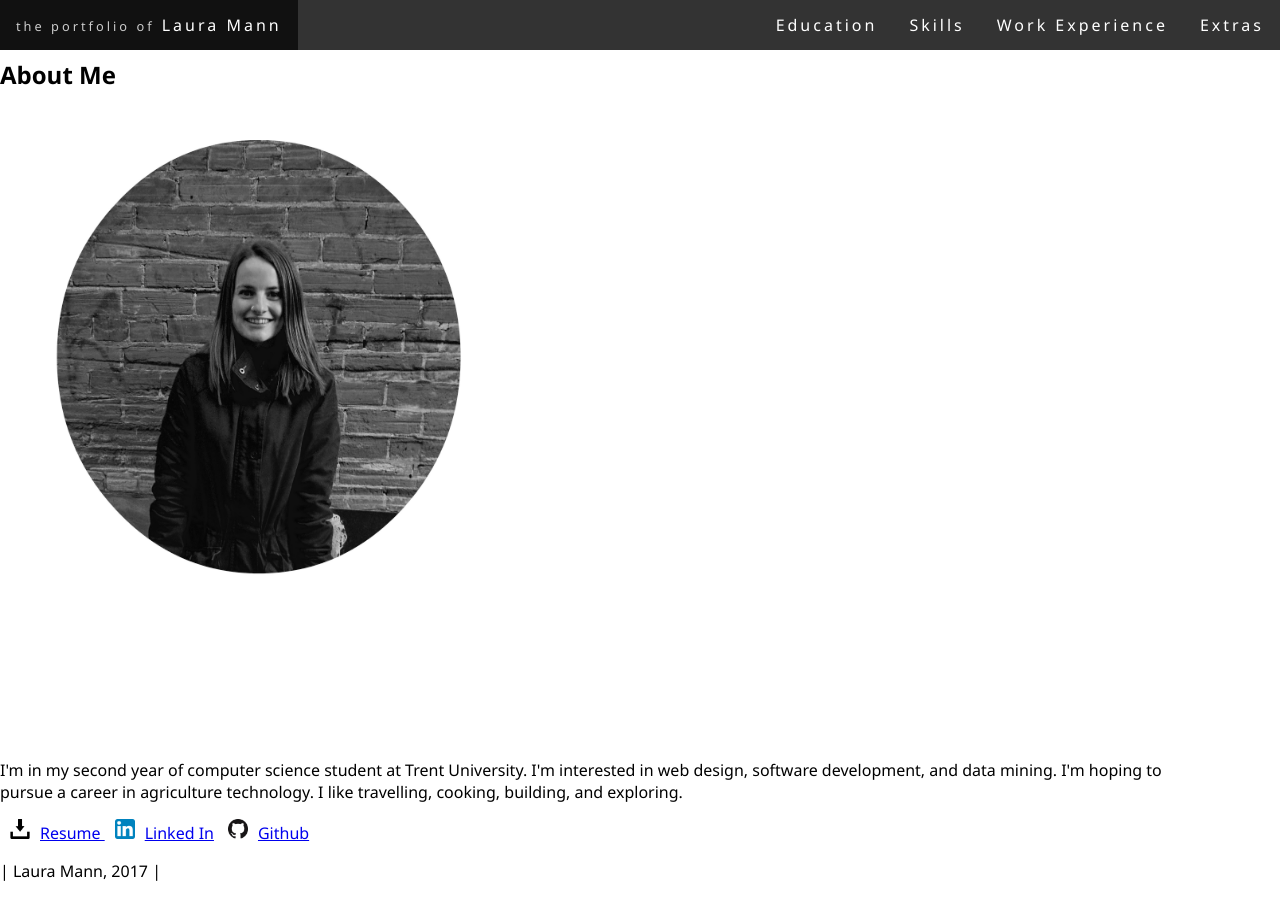
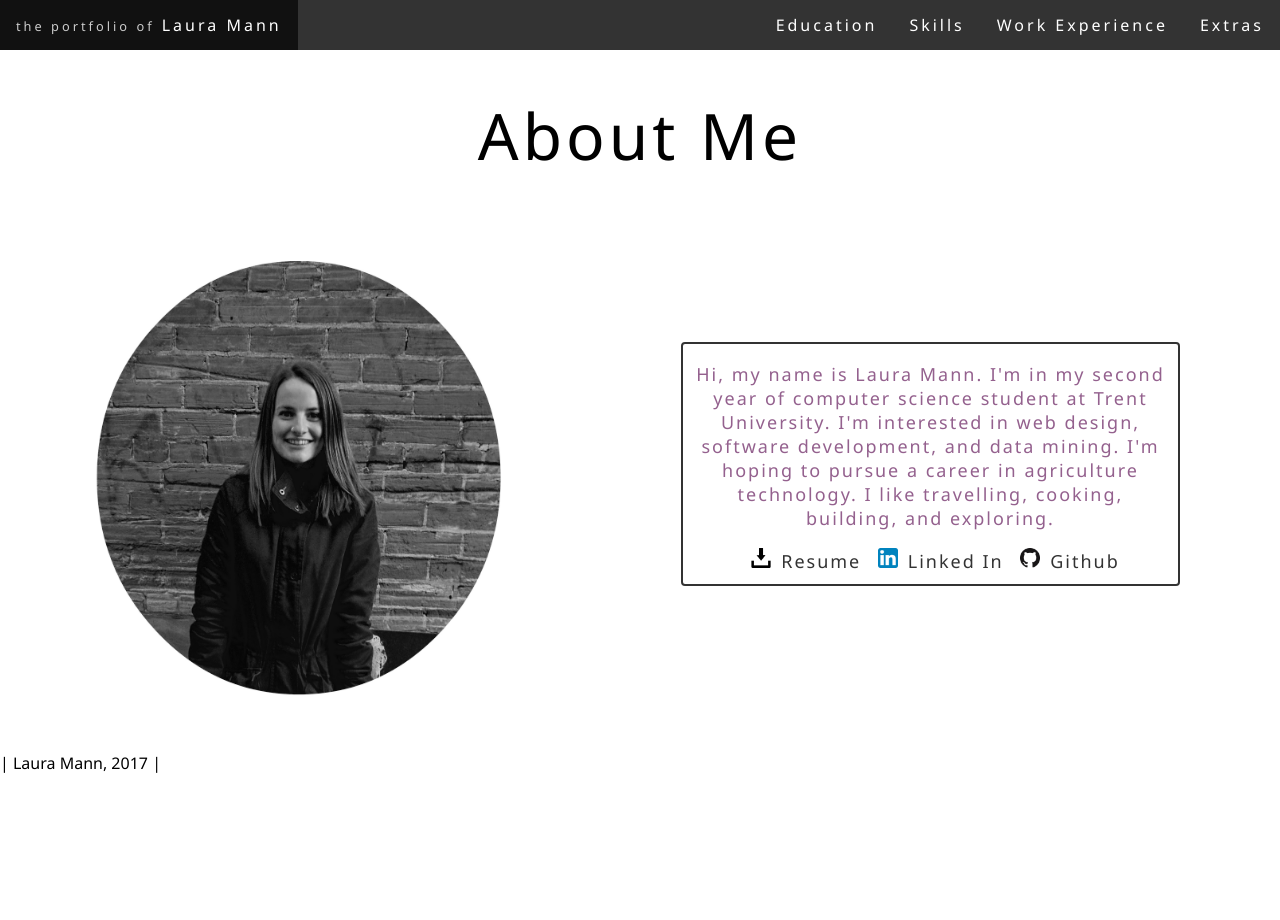
Before and after one commit to lauramann/COIS3420Ass1Q1, a plain HTML site: page home.html in a window 1280 px wide. Before the commit the page ends 898 px from the top, so only its background shows below. Drawn offline with Linux system fonts and the light colour scheme.

Commit message:
about me

```diff
--- a/home.html
+++ b/home.html
@@ -23,29 +23,27 @@
   </header>
 
   <main>
-    <section class="homePageTitle">
-      <h2>About Me</h2>
-    </section>
+        <h2 id="homePageTitle">About Me</h2>
+
+    <aside class="blurb">
+     <p>Hi, my name is Laura Mann. I'm in my second year of computer science student at Trent University. I'm interested in web design, software development, and data mining. I'm hoping to pursue a career in agriculture technology. I like travelling, cooking, building, and exploring.</p>
+
+     <a class="w3-btn" href="files/resume.pdf" target="_blank">
+       <img src="images/download.png" alt="download symbol" height="20" width="20">Resume</a>
+
+     <a class="w3-btn" href="https://www.linkedin.com/in/laura-mann-582b0b10b/" target="_blank">
+       <img src="images/linkedinicon.png" alt="Linked Logo" height="20" width="20">Linked In</a>
+
+       <a class="w3-btn" href="https://github.com/lauramann" target="_blank">
+         <img src="images/githubicon.png" alt="Github Logo" height="20" width="20">Github</a>
+
+       </aside>
+
+    <figure class="self">
+      <img src="images/me.jpg" alt="Laura Mann wearing a black coat and smiling in front of a brick wall." height="500" width="500">
+    </figure>
 
 
-    <section>
-      <img src="images/me.jpg" alt="Laura Mann wearing a black coat and smiling in front of a brick wall." height="500px" width="500px">
-    </section>
-
-    <aside class="blurb">
-     <p>I'm in my second year of computer science student at Trent University. I'm interested in web design, software development, and data mining. I'm hoping to pursue a career in agriculture technology. I like travelling, cooking, building, and exploring.</p>
-
-     <a class="w3-btn" href="files/resume.pdf" target="_blank">
-       <img src="images/download.png" alt="download symbol" height="20px" width="20px">Resume</img>
-     </a>
-
-     <a class="w3-btn" href="https://www.linkedin.com/in/laura-mann-582b0b10b/" target="_blank">
-       <img src="images/linkedinicon.png" alt="Linked Logo" height="20px" width="20px">Linked In</img></a>
-
-       <a class="w3-btn" href="https://github.com/lauramann" target="_blank">
-         <img src="images/githubicon.png" alt="Github Logo" height="20px" width="20px">Github</img></a>
-
-       </adide>
 
      </main>
      <footer>
--- a/style.css
+++ b/style.css
@@ -5,6 +5,11 @@ p, h1, h2, h3, h4, li, a {
 body {
 	background-color: #FFFFFF;
 	margin: 0;
+	margin-bottom: 20;
+}
+
+main {
+	display: block;
 }
 
 /*-----START OF CROSS-WEBSITE NAV BAR-------*/
@@ -56,32 +61,7 @@ body {
 
 /*-------END OF NAV BAR-------*/
 
-/*-------START OF HOME PAGE-------*/
-
-.homePageTitle {
-	padding-top: 3%;
-}
-
-.img-circle {
-	border-radius: 50%;
-}
-
-.blurb {
-
-	padding-top: 10%;
-	padding-right: 5%;
-}
-
-.w3-btn img {
-
-	padding-left: 10px;
-	padding-right: 10px;
-}
-
-
-/*-------END OF HOME PAGE-------*/
-
-/*-------START OF EDUCATION PAGE-------*/
+/*-------START OF CROSS-WEBSITE IMAGE AND TITLE-------*/
 
 .titleOnPhoto h2 {
 	padding-top: 12%;
@@ -101,8 +81,62 @@ body {
 	z-index: -1;
 }
 
+/*-------START OF HOME PAGE-------*/
+
+#homePageTitle {
+	padding-top: 1%;
+	text-align: center;
+	font-size: 400%;
+	letter-spacing: 4px;
+	font-weight: 100;
+	color: #000;
+	padding-top: 3%;
+}
+
+figure.self {
+	width: 40%;
+	margin-right: 700px;
+}
+
+.blurb {
+color: #94618E;
+border: 2px solid;
+border-color: #333;
+height: 240px;
+width: 475px;
+border-radius: 4px;
+font-size: 18px;
+font-weight: 100;
+letter-spacing: 2px;
+text-align: center;
+float: right;
+margin-top: 110px;
+margin-right: 100px;
+margin-bottom: 400px;
+padding-left: 10px;
+padding-right: 10px;
+}
+
+.blurb a {
+	text-decoration: none;
+color: #333;
+
+}
+
+.w3-btn img {
+
+	padding-left: 10px;
+	padding-right: 10px;
+}
+
+
+/*-------END OF HOME PAGE-------*/
+
+/*-------START OF EDUCATION PAGE-------*/
+
 .schools {
 	margin-top: 300px;
+	margin-bottom: 50px;
 }
 
 .schools ul {
@@ -114,9 +148,14 @@ float: left;
 text-decoration: none;
 }
 
+.schools #special {
+	font-size: 12px;
+	font-style: italic;
+}
+
 /*Trent U box*/
 li.trentu {
-	margin-left: 20%;
+	margin-left: 15%;
 }
 
 .trentu:link {
@@ -132,12 +171,18 @@ li.trentu {
 	background-color: #333;
 }
 
+.trentu #specialBold {
+	font-size: 12px;
+	font-style: italic;
+	font-weight: 700;
+}
+
 /*Trent U and Adam Scott boxes*/
 .trentu, .adamScott {
 	background-color: #5b5b5b;
 	color: #FFF;
-	height: 200px;
-	width: 250px;
+	height: 250px;
+	width: 350px;
 	padding-top: 10px;
 	text-align: center;
 }
@@ -169,9 +214,12 @@ margin-left: 12%;
 /*-------START OF CROSS-WEBSITE FOOTER-------*/
 footer {
 	text-align: center;
-	padding-top: 0.5px;
-	padding-bottom: 0.5px;
-
+	padding-top: 3px;
+	padding-bottom: 3px;
 	bottom: 0;
+	margin-bottom: 1px;
+	width: 100%;
+	overflow: hidden;
+	margin-top: 700px;
 }
 /*-------END OF CROSS-WEBSITE FOOTER-------*/
```
Also changed, not shown: education.html (+8 -4 lines), extras.html (+1 -1 lines), skills.html (+1 -1 lines), workExperience.html (+1 -1 lines).
